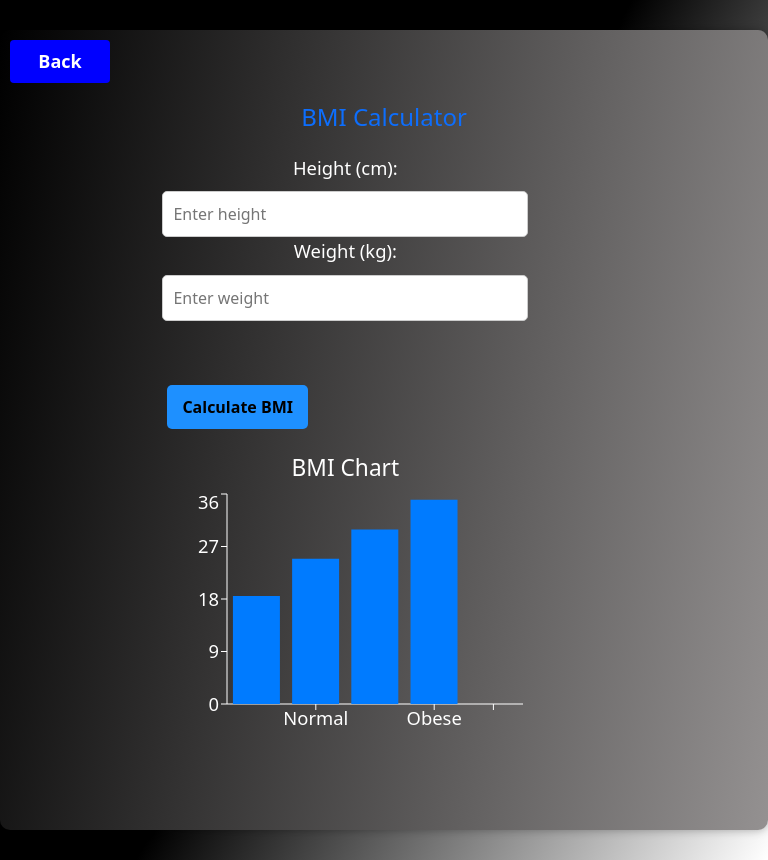
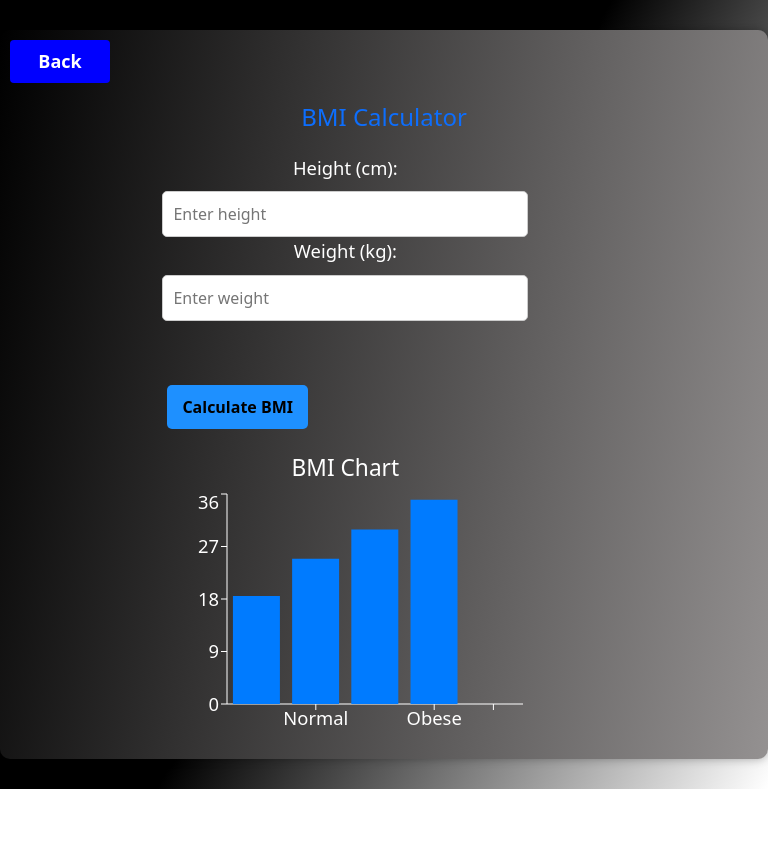
Before and after one commit to 20A91A04M5/Nfx-frc, a React (Vite) app: page /Bmi in a window 768 px wide. After the commit the page ends 800 px from the top, so only its background shows below. Built offline with nearby package versions, Linux system fonts and the light colour scheme.

Commit message:
Update Bmi.css

```diff
--- a/src/Nfxcomponents/BmiCalci/Bmi.css
+++ b/src/Nfxcomponents/BmiCalci/Bmi.css
@@ -67,7 +67,7 @@
   .bmi-container {
     padding: 0px;
     width: fit-content;
-    height: fit-content;
+    height: 100vh;
     text-align: center;
   }
   #bckbmi {
@@ -95,7 +95,7 @@
     padding: 10px;
     flex-direction: column;
     width: 100%;
-    height:100vh;
+    height:fit-content;
     gap: 0px;
   }
 }
```
